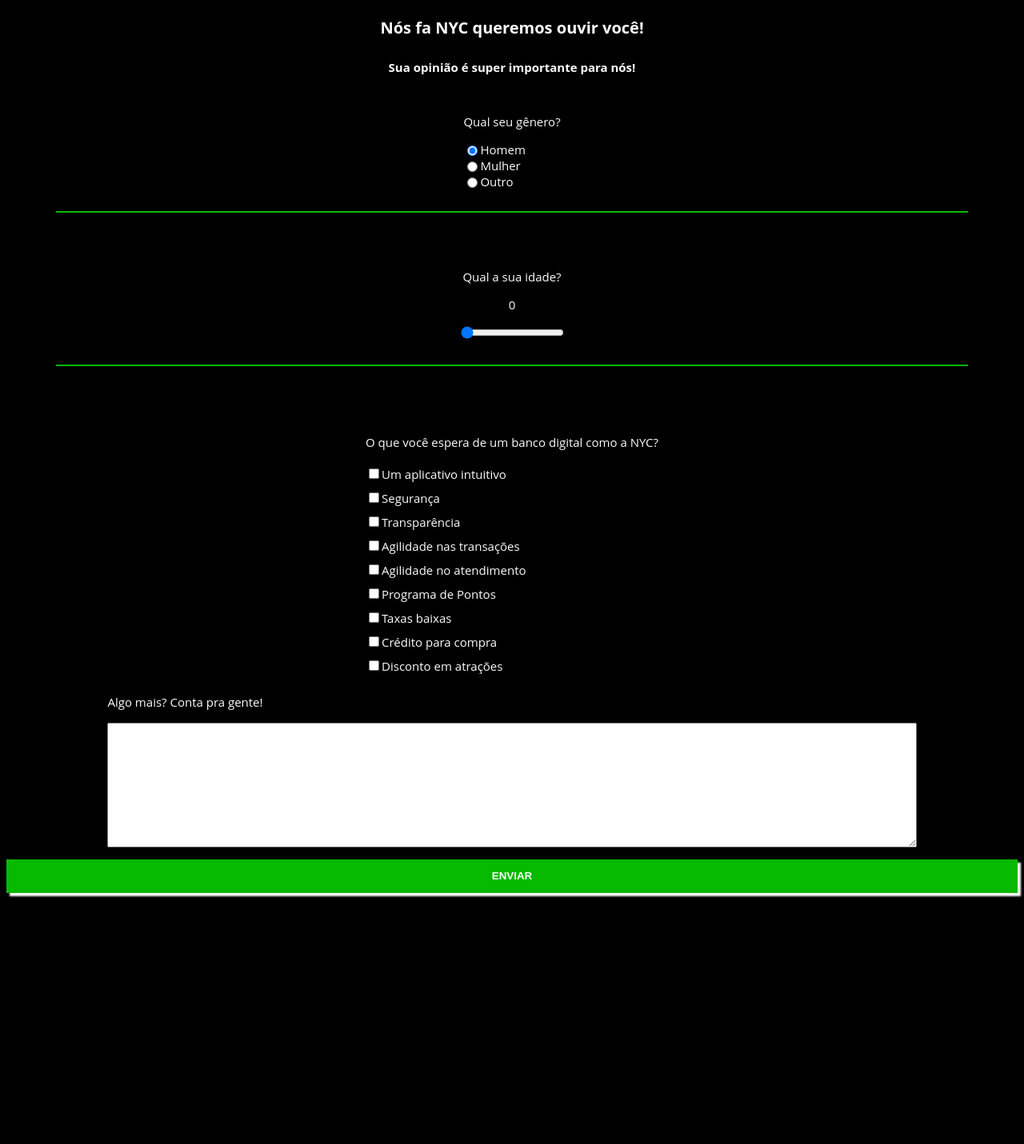
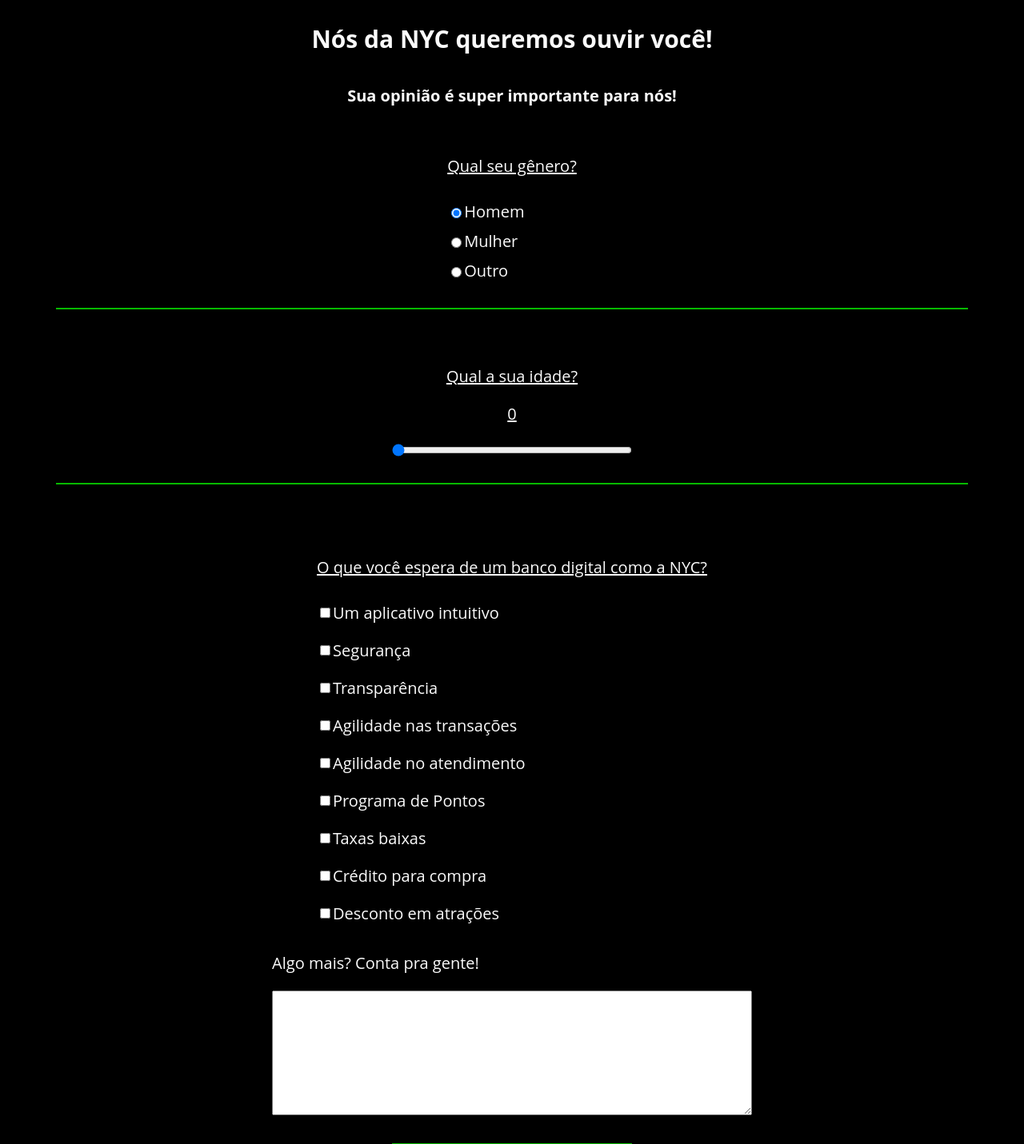
Before and after one commit to jfheiderich/satisfaction-survey-next, a Next.js app: page /survey in a window 1280 px wide. Shown: the top 1431 px of the page at 80% size. Before the commit the page ends 1140 px from the top, so only its background shows below. Built offline with nearby package versions, Linux system fonts and the light colour scheme; sample sign-in values are in the browser's storage.

Commit message:
fix: inputs checked

```diff
--- a/globals.css
+++ b/globals.css
@@ -144,6 +144,11 @@
     align-items: center;
   }
 
+  .default--button {
+    max-width: 300px;
+    font-size: 15px;
+  }
+
   .home-page__container > img {
     max-width: 200px;
   }
@@ -157,10 +162,47 @@
     margin-bottom: 5%;
   }
 
+  .survey-container > h1 {
+    font-size: 30px;
+  }
+
+  .survey-container > h2 {
+    font-size: 20px;
+  }
+
+  .survey-container__age > p {
+    font-size: 20px;
+    text-decoration: underline;
+  }
+  .survey-container__age > label {
+    text-decoration: underline;
+  }
+
+  .survey-container__age > input {
+    width: 300px;
+    height: 20px;
+  }
+
+  .survey-container__gender > p {
+    text-decoration: underline;
+  }
+
+  .survey-container__gender > p,
+  label {
+    font-size: 20px;
+    padding: 5px 0;
+  }
+
+  .survey-container__expectations > p {
+    font-size: 20px;
+    text-decoration: underline;
+  }
+
   .text-area {
     display: flex;
     flex-direction: column;
-    width: 80%;
+    width: 600px;
     text-align: start;
+    margin-bottom: 20px;
   }
 }
--- a/pages/survey/index.tsx
+++ b/pages/survey/index.tsx
@@ -2,21 +2,22 @@
 import "globals.css";
 import { useRouter } from "next/navigation";
 import { useEffect, useState } from "react";
+import { ToastContainer, toast } from "react-toastify";
+import "react-toastify/dist/ReactToastify.css";
+
 const Survey = () => {
   const [gender, setGender] = useState("male");
   const [age, setAge] = useState("0");
-  const [expectations, setExpectations] = useState({
-    mobile_app: false,
-    security: false,
-    transparency: false,
-    transactions_agility: false,
-    solve_problems_agility: false,
-    points_program: false,
-    low_interest_rates: false,
-    credit_to_by: false,
-    attractions_discounts: false,
-  });
-  const [other, setOther] = useState("");
+  const [mobileApp, setMobileApp] = useState(false);
+  const [security, setSecurity] = useState(false);
+  const [transparency, setTransparency] = useState(false);
+  const [transactionsAgility, setTransactionsAgility] = useState(false);
+  const [solveProblemsAgility, setSolveProblemsAgility] = useState(false);
+  const [pointsProgram, setPointsProgram] = useState(false);
+  const [lowRates, setLowRates] = useState(false);
+  const [creditToBuy, setCreditToBuy] = useState(false);
+  const [attractionsDiscounts, setAttractionsDiscounts] = useState(false);
+  const [complement, setComplement] = useState("");
 
   const router = useRouter();
   useEffect(() => {
@@ -26,13 +27,41 @@
   });
 
   const surveyHandler = () => {
-    const resultSurvey = expectations;
-    console.log(resultSurvey);
+    const userAnswers = {
+      gender,
+      age,
+      mobileApp,
+      security,
+      transparency,
+      transactionsAgility,
+      solveProblemsAgility,
+      pointsProgram,
+      lowRates,
+      creditToBuy,
+      attractionsDiscounts,
+      complement,
+    };
+
+    if (!gender) {
+      toast.info(`Adicione o seu gênero`, {
+        position: toast.POSITION.TOP_RIGHT,
+      });
+      return;
+    } else if (age === "0") {
+      toast.info(`Adicione sua idade corretamente`, {
+        position: toast.POSITION.TOP_RIGHT,
+      });
+      return;
+    }
+
+    localStorage.setItem("@userAnswers", JSON.stringify(userAnswers));
+
+    router.push("/success");
   };
 
   return (
-    <form className="survey-container" onSubmit={surveyHandler}>
-      <h1>Nós fa NYC queremos ouvir você!</h1>
+    <div className="survey-container">
+      <h1>Nós da NYC queremos ouvir você!</h1>
       <h2>Sua opinião é super importante para nós!</h2>
 
       {/* Gender */}
@@ -40,7 +69,7 @@
         <p>Qual seu gênero?</p>
         <span>
           <input
-            checked={gender === "male"}
+            defaultChecked={gender === "male"}
             type="radio"
             name="gender"
             value="male"
@@ -51,7 +80,7 @@
         </span>
         <span>
           <input
-            checked={gender === "female"}
+            defaultChecked={gender === "female"}
             type="radio"
             name="gender"
             value="female"
@@ -62,14 +91,14 @@
         </span>
         <span>
           <input
-            checked={gender === "uninformed"}
+            defaultChecked={gender === "other"}
             type="radio"
             name="gender"
             value="other"
             id="other"
             onChange={() => setGender("other")}
           />
-          <label htmlFor="uninformed">Outro</label>
+          <label htmlFor="other">Outro</label>
         </span>
       </div>
       <hr />
@@ -92,7 +121,12 @@
       <div className="survey-container__expectations">
         <p>O que você espera de um banco digital como a NYC?</p>
         <span>
-          <input type="checkbox" name="mobile_app" />
+          <input
+            type="checkbox"
+            name="mobile_app"
+            defaultChecked={mobileApp}
+            onClick={() => setMobileApp(!mobileApp)}
+          />
           <label htmlFor="mobile_app">Um aplicativo intuitivo</label>
         </span>
 
@@ -100,7 +134,8 @@
           <input
             type="checkbox"
             name="security"
-            checked={expectations.security}
+            defaultChecked={security}
+            onClick={() => setSecurity(!security)}
           />
           <label htmlFor="security">Segurança</label>
         </span>
@@ -109,7 +144,8 @@
           <input
             type="checkbox"
             name="transparency"
-            checked={expectations.transparency}
+            defaultChecked={transparency}
+            onClick={() => setTransparency(!transparency)}
           />
           <label htmlFor="transparency">Transparência</label>
         </span>
@@ -118,7 +154,8 @@
           <input
             type="checkbox"
             name="transactions_agility"
-            checked={expectations.transactions_agility}
+            defaultChecked={transactionsAgility}
+            onClick={() => setTransactionsAgility(!transactionsAgility)}
           />
           <label htmlFor="transactions_agility">Agilidade nas transações</label>
         </span>
@@ -127,7 +164,8 @@
           <input
             type="checkbox"
             name="solve_problems_agility"
-            checked={expectations.solve_problems_agility}
+            defaultChecked={solveProblemsAgility}
+            onClick={() => setSolveProblemsAgility(!solveProblemsAgility)}
           />
           <label htmlFor="solve_problems_agility">
             Agilidade no atendimento
@@ -138,7 +176,8 @@
           <input
             type="checkbox"
             name="points_program"
-            checked={expectations.points_program}
+            defaultChecked={pointsProgram}
+            onClick={() => setPointsProgram(!pointsProgram)}
           />
           <label htmlFor="points_program">Programa de Pontos</label>
         </span>
@@ -147,7 +186,8 @@
           <input
             type="checkbox"
             name="low_interest_rates"
-            checked={expectations.low_interest_rates}
+            defaultChecked={lowRates}
+            onClick={() => setLowRates(!lowRates)}
           />
           <label htmlFor="low_interest_rates">Taxas baixas</label>
         </span>
@@ -156,7 +196,8 @@
           <input
             type="checkbox"
             name="credit_to_by"
-            checked={expectations.credit_to_by}
+            defaultChecked={creditToBuy}
+            onClick={() => setCreditToBuy(!creditToBuy)}
           />
           <label htmlFor="credit_to_by">Crédito para compra</label>
         </span>
@@ -165,9 +206,10 @@
           <input
             type="checkbox"
             name="attractions_discounts"
-            checked={expectations.attractions_discounts}
+            defaultChecked={attractionsDiscounts}
+            onClick={() => setAttractionsDiscounts(!attractionsDiscounts)}
           />
-          <label htmlFor="attractions_discounts">Disconto em atrações</label>
+          <label htmlFor="attractions_discounts">Desconto em atrações</label>
         </span>
       </div>
       <span className="text-area">
@@ -176,13 +218,14 @@
           name="other"
           cols={30}
           rows={10}
-          value={other}
-          onChange={(e) => setOther(e.target.value)}
+          value={complement}
+          onChange={(e) => setComplement(e.target.value)}
         ></textarea>
       </span>
 
-      <DefaultButton contentButton="Enviar" type="submit" />
-    </form>
+      <DefaultButton contentButton="Enviar Respostas" onClick={surveyHandler} />
+      <ToastContainer />
+    </div>
   );
 };
 
```
